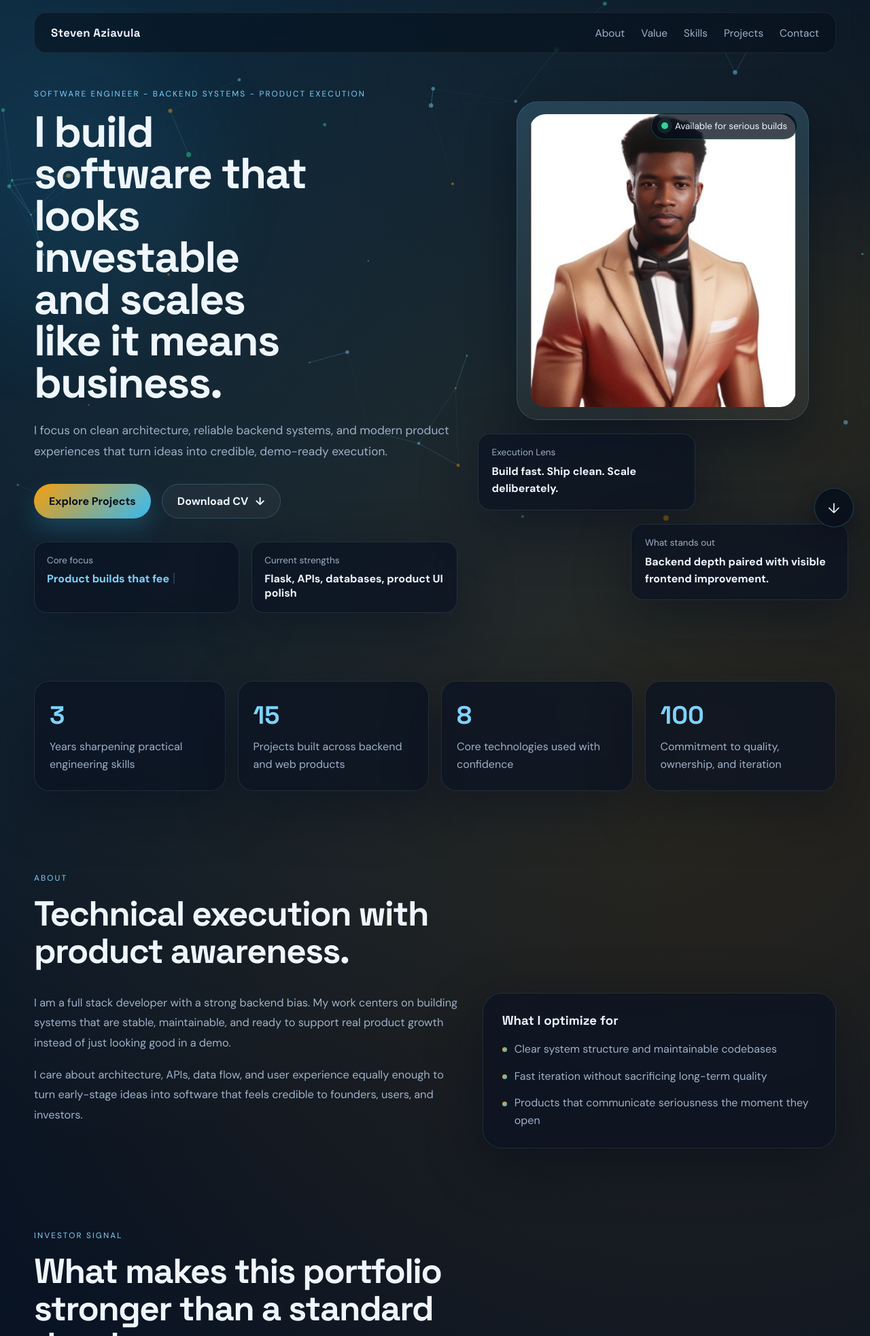
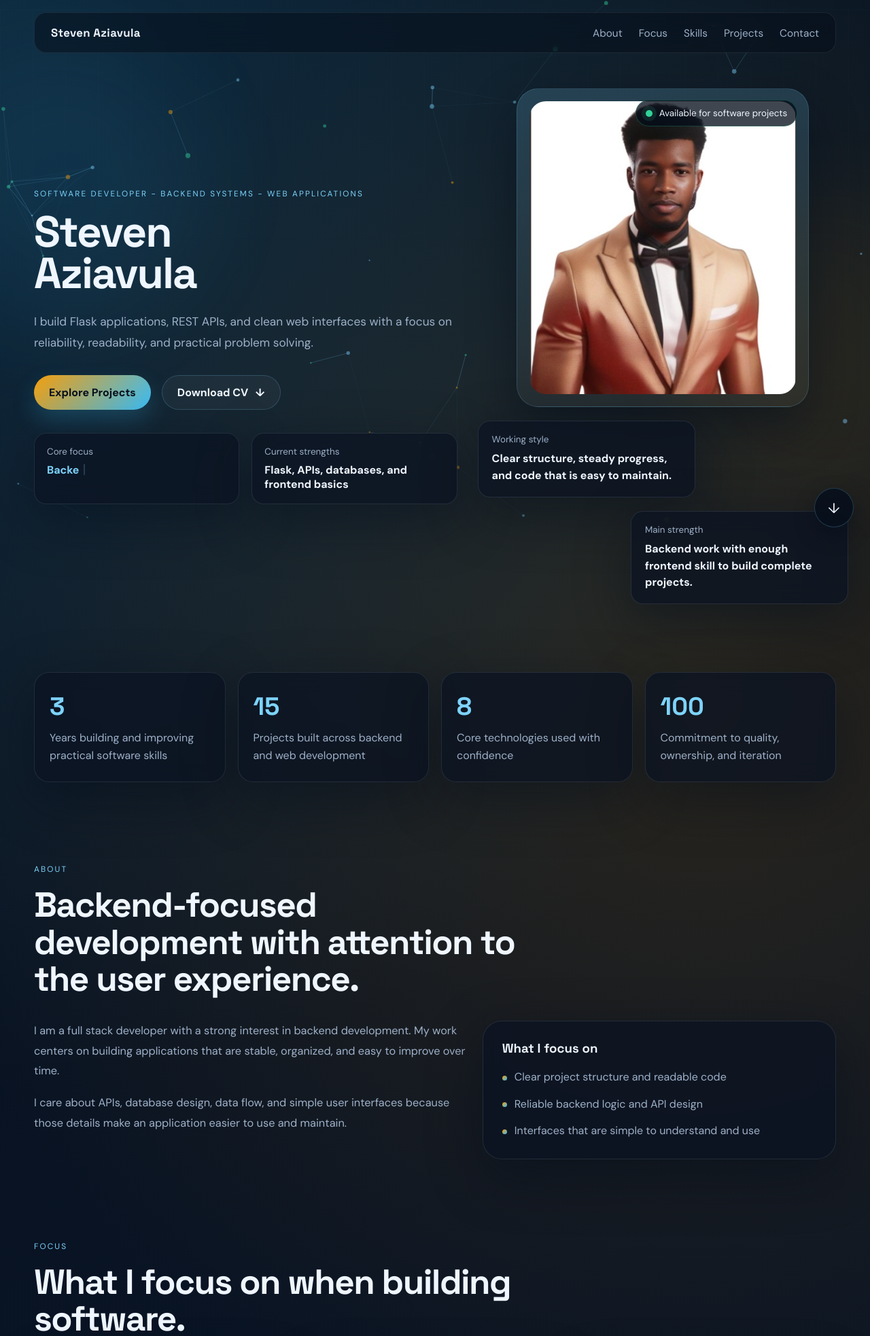
Before and after one commit to stevenazi14/steven-portfolio, a Flask app: page / in a window 1280 px wide. Shown: the top 1966 px of the page at 68% size. Run offline with Flask 3, Linux system fonts and the light colour scheme; some libraries are stand-ins or nearby versions.

Commit message:
Make portfolio copy more natural

```diff
--- a/static/js/script.js
+++ b/static/js/script.js
@@ -10,10 +10,10 @@ const projectCards = document.querySelectorAll(".project-card");
 const typingElement = document.querySelector(".typing");
 
 const typedWords = [
-    "Backend systems that stay maintainable",
-    "Product builds that feel investor-ready",
-    "Execution with strong engineering discipline",
-    "APIs and interfaces designed to scale"
+    "Flask applications",
+    "REST API development",
+    "Backend systems",
+    "Clean web interfaces"
 ];
 
 let wordIndex = 0;
--- a/templates/index.html
+++ b/templates/index.html
@@ -3,15 +3,15 @@
 <head>
 <meta charset="UTF-8">
 <meta name="viewport" content="width=device-width, initial-scale=1.0">
-<meta name="description" content="Steven Aziavula builds scalable backend systems, product-ready web applications, and execution-focused software experiences.">
+<meta name="description" content="Steven Aziavula is a software developer focused on backend systems, Flask applications, APIs, and clean web interfaces.">
 <meta name="theme-color" content="#08111f">
 <meta property="og:title" content="Steven Aziavula | Software Engineer">
-<meta property="og:description" content="Backend-focused software engineer building scalable systems and polished product experiences.">
+<meta property="og:description" content="Software developer focused on backend systems, Flask applications, APIs, and clean web interfaces.">
 <meta property="og:type" content="website">
 <meta property="og:image" content="{{ url_for('static', filename='images/profile.jpg') }}">
 <meta name="twitter:card" content="summary_large_image">
 <meta name="twitter:title" content="Steven Aziavula | Software Engineer">
-<meta name="twitter:description" content="Backend-focused software engineer building scalable systems and polished product experiences.">
+<meta name="twitter:description" content="Software developer focused on backend systems, Flask applications, APIs, and clean web interfaces.">
 <meta name="twitter:image" content="{{ url_for('static', filename='images/profile.jpg') }}">
 <title>Steven Aziavula | Software Engineer</title>
 <link rel="icon" type="image/svg+xml" href="{{ url_for('static', filename='images/favicon.svg') }}">
@@ -48,7 +48,7 @@
 
     <ul class="nav-links">
         <li><a href="#about">About</a></li>
-        <li><a href="#value">Value</a></li>
+        <li><a href="#value">Focus</a></li>
         <li><a href="#skills">Skills</a></li>
         <li><a href="#projects">Projects</a></li>
         <li><a href="#contact">Contact</a></li>
@@ -60,11 +60,11 @@
         <div id="particles-js"></div>
 
         <div class="hero-copy">
-            <p class="eyebrow">Software Engineer - Backend Systems - Product Execution</p>
-            <h1>I build software that looks investable and scales like it means business.</h1>
+            <p class="eyebrow">Software Developer - Backend Systems - Web Applications</p>
+            <h1>Steven Aziavula</h1>
             <p class="hero-text">
-                I focus on clean architecture, reliable backend systems, and modern product experiences that turn ideas
-                into credible, demo-ready execution.
+                I build Flask applications, REST APIs, and clean web interfaces with a focus on reliability,
+                readability, and practical problem solving.
             </p>
 
             <div class="hero-buttons">
@@ -82,7 +82,7 @@
                 </article>
                 <article class="proof-card">
                     <span class="proof-label">Current strengths</span>
-                    <strong>Flask, APIs, databases, product UI polish</strong>
+                    <strong>Flask, APIs, databases, and frontend basics</strong>
                 </article>
             </div>
         </div>
@@ -91,19 +91,19 @@
             <div class="portrait-shell">
                 <div class="portrait-badge">
                     <span class="dot"></span>
-                    Available for serious builds
+                    Available for software projects
                 </div>
                 <img src="{{ url_for('static', filename='images/profile.jpg') }}" alt="Portrait of Steven Aziavula">
             </div>
 
             <div class="signal-card signal-card-top">
-                <span>Execution Lens</span>
-                <strong>Build fast. Ship clean. Scale deliberately.</strong>
+                <span>Working style</span>
+                <strong>Clear structure, steady progress, and code that is easy to maintain.</strong>
             </div>
 
             <div class="signal-card signal-card-bottom">
-                <span>What stands out</span>
-                <strong>Backend depth paired with visible frontend improvement.</strong>
+                <span>Main strength</span>
+                <strong>Backend work with enough frontend skill to build complete projects.</strong>
             </div>
         </div>
     </section>
@@ -111,11 +111,11 @@
     <section class="proof-strip reveal">
         <article>
             <span class="stat-number" data-target="3">0</span>
-            <p>Years sharpening practical engineering skills</p>
+            <p>Years building and improving practical software skills</p>
         </article>
         <article>
             <span class="stat-number" data-target="15">0</span>
-            <p>Projects built across backend and web products</p>
+            <p>Projects built across backend and web development</p>
         </article>
         <article>
             <span class="stat-number" data-target="8">0</span>
@@ -130,27 +130,27 @@
     <section class="about reveal" id="about">
         <div class="section-heading">
             <p class="eyebrow">About</p>
-            <h2>Technical execution with product awareness.</h2>
+            <h2>Backend-focused development with attention to the user experience.</h2>
         </div>
 
         <div class="about-grid">
             <div class="about-copy">
                 <p>
-                    I am a full stack developer with a strong backend bias. My work centers on building systems that are
-                    stable, maintainable, and ready to support real product growth instead of just looking good in a demo.
+                    I am a full stack developer with a strong interest in backend development. My work centers on
+                    building applications that are stable, organized, and easy to improve over time.
                 </p>
                 <p>
-                    I care about architecture, APIs, data flow, and user experience equally enough to turn early-stage ideas
-                    into software that feels credible to founders, users, and investors.
+                    I care about APIs, database design, data flow, and simple user interfaces because those details
+                    make an application easier to use and maintain.
                 </p>
             </div>
 
             <div class="about-panel">
-                <h3>What I optimize for</h3>
+                <h3>What I focus on</h3>
                 <ul>
-                    <li>Clear system structure and maintainable codebases</li>
-                    <li>Fast iteration without sacrificing long-term quality</li>
-                    <li>Products that communicate seriousness the moment they open</li>
+                    <li>Clear project structure and readable code</li>
+                    <li>Reliable backend logic and API design</li>
+                    <li>Interfaces that are simple to understand and use</li>
                 </ul>
             </div>
         </div>
@@ -158,25 +158,25 @@
 
     <section class="value reveal" id="value">
         <div class="section-heading">
-            <p class="eyebrow">Investor Signal</p>
-            <h2>What makes this portfolio stronger than a standard developer page.</h2>
+            <p class="eyebrow">Focus</p>
+            <h2>What I focus on when building software.</h2>
         </div>
 
         <div class="value-grid">
             <article class="value-card">
                 <span>01</span>
-                <h3>Execution-first positioning</h3>
-                <p>The messaging highlights shipping capability, systems thinking, and product readiness instead of generic self-description.</p>
+                <h3>Backend foundations</h3>
+                <p>I focus on routes, APIs, data models, authentication, and the logic that keeps an application working correctly.</p>
             </article>
             <article class="value-card">
                 <span>02</span>
-                <h3>Sharper visual credibility</h3>
-                <p>The interface now uses stronger layout hierarchy, better typography, layered depth, and cleaner motion.</p>
+                <h3>Clean presentation</h3>
+                <p>I try to make interfaces clear, responsive, and easy to scan without adding unnecessary complexity.</p>
             </article>
             <article class="value-card">
                 <span>03</span>
-                <h3>Faster due diligence</h3>
-                <p>Key strengths, proof points, and project categories are easier to scan so visitors can judge fit quickly.</p>
+                <h3>Steady improvement</h3>
+                <p>I keep improving projects by cleaning up structure, fixing weak spots, and making the user flow smoother.</p>
             </article>
         </div>
     </section>
@@ -184,7 +184,7 @@
     <section class="skills reveal" id="skills">
         <div class="section-heading">
             <p class="eyebrow">Stack</p>
-            <h2>Tools I use to turn ideas into reliable products.</h2>
+            <h2>Tools I use in my projects.</h2>
         </div>
 
         <div class="skills-layout">
@@ -203,7 +203,7 @@
                 </article>
                 <article class="skill-card">
                     <h3>Developer Workflow</h3>
-                    <p>Git, debugging, refactoring, maintainability, iterative shipping</p>
+                    <p>Git, debugging, refactoring, maintenance, and regular improvements</p>
                 </article>
             </div>
 
@@ -223,17 +223,16 @@
     <section class="projects reveal" id="projects">
         <div class="section-heading">
             <p class="eyebrow">Selected Work</p>
-            <h2>Projects framed around product and engineering value.</h2>
+            <h2>Projects I have worked on.</h2>
             <p class="section-copy">
-                The strongest portfolios reduce doubt fast. These summaries highlight architecture, user impact,
-                and why each build matters beyond the code itself.
+                These projects show the kind of backend, API, and web application work I am building and improving.
             </p>
         </div>
 
         <div class="project-filters" role="tablist" aria-label="Project filters">
             <button class="filter-btn active" type="button" data-filter="all">All</button>
             <button class="filter-btn" type="button" data-filter="backend">Backend</button>
-            <button class="filter-btn" type="button" data-filter="product">Product UI</button>
+            <button class="filter-btn" type="button" data-filter="product">Web UI</button>
             <button class="filter-btn" type="button" data-filter="systems">Systems</button>
         </div>
 
@@ -241,16 +240,16 @@
             <article class="project-card reveal-card" data-category="product">
                 <div class="project-meta">
                     <span>Flask - Frontend polish</span>
-                    <span>Personal Brand</span>
+                    <span>Personal Website</span>
                 </div>
                 <h3>Portfolio Website</h3>
                 <p>
-                    A personal portfolio rebuilt to present stronger technical credibility, better storytelling, and a more investor-ready first impression.
+                    A personal portfolio built with Flask, HTML, CSS, and JavaScript to present my skills, projects, and contact details.
                 </p>
                 <ul class="project-points">
                     <li>Responsive one-page experience</li>
                     <li>Interactive filtering and motion</li>
-                    <li>Clearer value communication</li>
+                    <li>Cleaner layout and contact flow</li>
                 </ul>
                 <a href="#top" class="project-link">Featured on this page</a>
             </article>
@@ -293,22 +292,22 @@
 
     <section class="readiness reveal" id="readiness">
         <div class="section-heading">
-            <p class="eyebrow">Public Readiness</p>
-            <h2>What a recruiter, client, or investor should understand immediately.</h2>
+            <p class="eyebrow">Work Habits</p>
+            <h2>How I approach projects.</h2>
         </div>
 
         <div class="readiness-grid">
             <article class="readiness-card">
-                <h3>Clear technical direction</h3>
-                <p>Backend architecture, APIs, and data handling are presented as core strengths instead of being buried in generic wording.</p>
+                <h3>Start with structure</h3>
+                <p>I first think through the routes, data, and main user actions before adding extra features.</p>
             </article>
             <article class="readiness-card">
-                <h3>Product-minded execution</h3>
-                <p>The site shows that you can improve both system reliability and the user-facing experience around the product.</p>
+                <h3>Build in small steps</h3>
+                <p>I prefer making steady progress, testing each part, and improving the code as the project grows.</p>
             </article>
             <article class="readiness-card">
-                <h3>Conversion-ready structure</h3>
-                <p>Visitors can understand your value, review proof, and move to contact or CV download with less friction.</p>
+                <h3>Keep it maintainable</h3>
+                <p>I aim for code that can be understood later, not just code that works once.</p>
             </article>
         </div>
     </section>
@@ -316,29 +315,29 @@
     <section class="roadmap reveal">
         <div class="section-heading">
             <p class="eyebrow">Approach</p>
-            <h2>How I typically move from idea to reliable product.</h2>
+            <h2>How I move from an idea to a working project.</h2>
         </div>
 
         <div class="roadmap-grid">
             <article class="roadmap-step">
                 <span>01</span>
                 <h3>Clarify the product</h3>
-                <p>Turn vague requirements into a concrete structure, user flow, and technical plan.</p>
+                <p>Turn the idea into a simple structure, user flow, and technical plan.</p>
             </article>
             <article class="roadmap-step">
                 <span>02</span>
-                <h3>Build the backbone</h3>
-                <p>Design APIs, data models, and system rules so the product can grow without collapsing.</p>
+                <h3>Build the main logic</h3>
+                <p>Design routes, data models, and backend logic before adding extra features.</p>
             </article>
             <article class="roadmap-step">
                 <span>03</span>
-                <h3>Refine the experience</h3>
-                <p>Polish interfaces and interaction details so the product feels credible, not improvised.</p>
+                <h3>Improve the interface</h3>
+                <p>Improve the layout, spacing, and interaction details so the app is easier to use.</p>
             </article>
             <article class="roadmap-step">
                 <span>04</span>
                 <h3>Prepare for the next stage</h3>
-                <p>Leave the codebase cleaner, more maintainable, and easier to extend after launch.</p>
+                <p>Keep the code organized so the project is easier to update later.</p>
             </article>
         </div>
     </section>
@@ -347,9 +346,9 @@
         <div class="contact-shell">
             <div class="contact-copy">
                 <p class="eyebrow">Contact</p>
-                <h2>If you want someone who can build the engine and improve the presentation, let's talk.</h2>
+                <h2>Let's talk about your next software project.</h2>
                 <p>
-                    I'm available for software engineering opportunities, backend-heavy product work, and serious portfolio or product upgrades.
+                    I'm available for software development opportunities, backend work, Flask projects, and web application improvements.
                 </p>
                 <div class="contact-links">
                     <a href="mailto:stevenaziavula14@gmail.com">Email</a>
@@ -370,7 +369,7 @@
 </main>
 
 <footer class="footer">
-    <p>&copy; 2026 Steven Aziavula. Built with Flask and redesigned for stronger first impressions.</p>
+    <p>&copy; 2026 Steven Aziavula. Built with Flask.</p>
 </footer>
 
 <a href="{{ url_for('download_cv') }}" class="floating-cv" aria-label="Download CV">&darr;</a>
```
Also changed, not shown: README.md.
